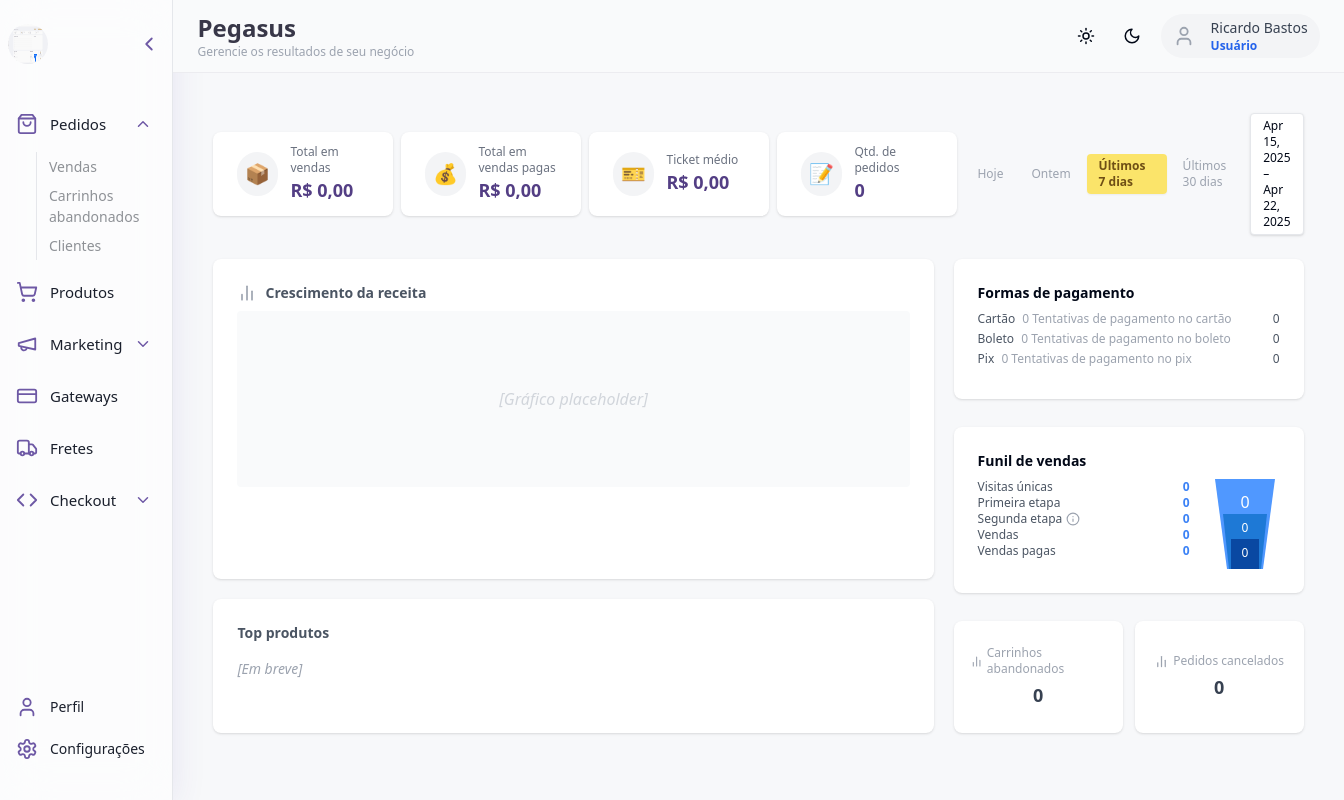
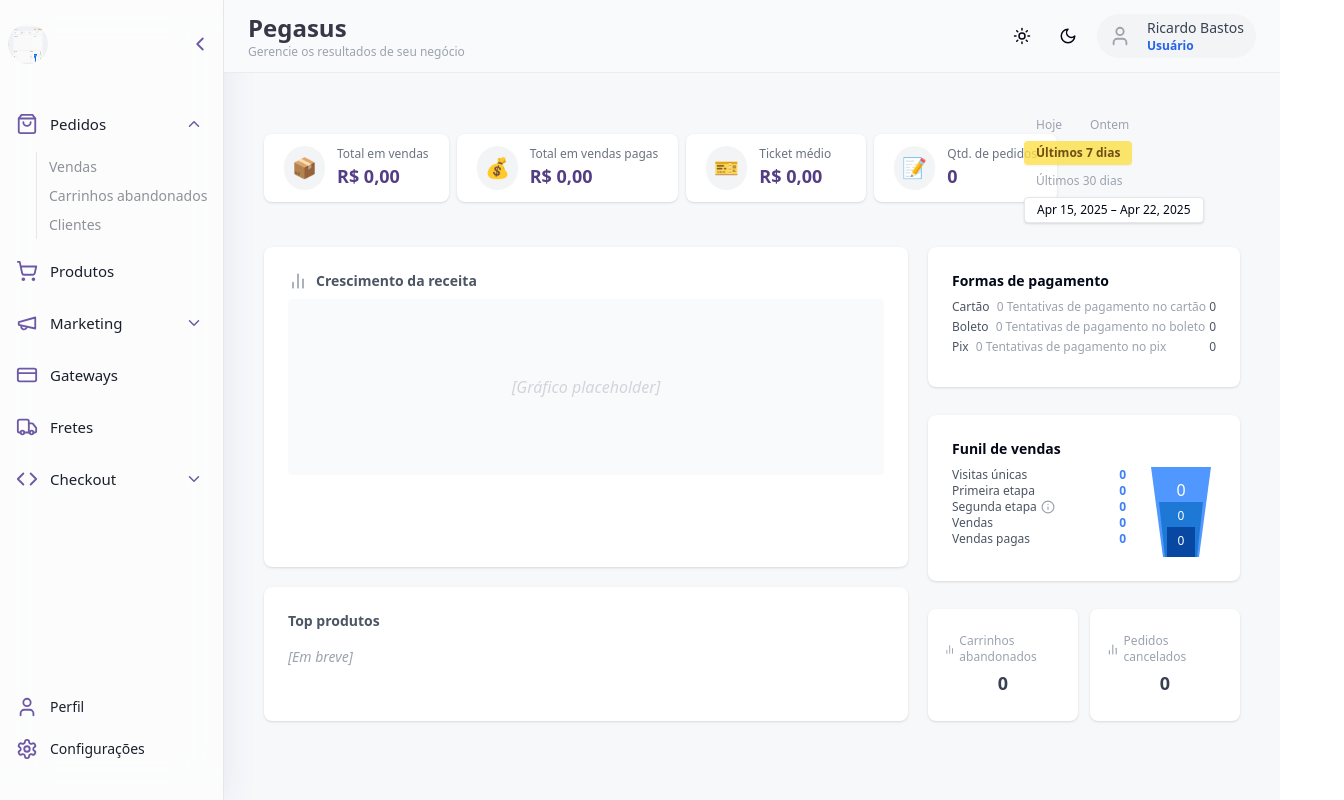
Before and after one commit to Rckbastos/clear-cart-checkout, a React (Vite) app: page / in a window 1280 px wide. Shown: the whole page, 1344 px wide, since content can reach past the window. Built offline with nearby package versions, Linux system fonts and the light colour scheme.

Commit message:
Fix: Make dashboard responsive
Implement responsiveness for the dashboard layout.

```diff
--- a/src/components/DashboardMetrics.tsx
+++ b/src/components/DashboardMetrics.tsx
@@ -1,3 +1,4 @@
+
 import { useIsAdmin } from "@/hooks/useIsAdmin";
 import { Button } from "@/components/ui/button";
 import { toast } from "@/components/ui/sonner";
@@ -23,10 +24,14 @@ export default function DashboardMetrics() {
 
   return (
     <section className="mb-4">
-      <div className="flex flex-col md:flex-row md:items-center md:justify-between gap-2">
-        <div className="flex gap-2">
+      <div className="flex flex-col gap-4 md:flex-row md:items-center md:justify-between">
+        {/* Metrics - Responsive horizontal scroll on mobile, flex on md+ */}
+        <div className="flex gap-2 overflow-x-auto pb-2 md:pb-0 scrollbar-thin scrollbar-thumb-gray-300 md:overflow-visible">
           {metrics.map((item, i) => (
-            <div key={i} className="flex items-center px-6 py-3 bg-white rounded-lg shadow transition min-w-[180px]">
+            <div
+              key={i}
+              className="flex items-center px-5 py-3 bg-white rounded-lg shadow min-w-[180px] transition shrink-0"
+            >
               <span className="bg-gray-100 rounded-full mr-3 p-2 text-xl">{item.icon}</span>
               <div>
                 <div className="text-xs text-gray-500">{item.label}</div>
@@ -35,18 +40,32 @@ export default function DashboardMetrics() {
             </div>
           ))}
         </div>
-        <div className="flex items-center gap-1 mt-2 md:mt-0">
+        {/* Filters and admin controls */}
+        <div className="flex flex-wrap items-center gap-2 md:gap-1 md:mt-0 mt-2">
           {last7days.map((d, i) =>
             typeof d === "string" ? (
-              <span key={i} className="text-xs text-gray-400 px-3 py-1 bg-transparent rounded cursor-pointer">{d}</span>
+              <span
+                key={i}
+                className="text-xs text-gray-400 px-3 py-1 bg-transparent rounded cursor-pointer"
+              >
+                {d}
+              </span>
             ) : (
-              <span key={i} className="text-xs px-3 py-1 bg-yellow-300/80 text-[#6f4f15] rounded font-semibold shadow-sm" style={{ minWidth: 80 }}>{d.label}</span>
+              <span
+                key={i}
+                className="text-xs px-3 py-1 bg-yellow-300/80 text-[#6f4f15] rounded font-semibold shadow-sm"
+                style={{ minWidth: 80 }}
+              >
+                {d.label}
+              </span>
             )
           )}
-          <span className="ml-2 px-3 py-1 bg-white rounded shadow text-xs border border-gray-200">Apr 15, 2025 – Apr 22, 2025</span>
+          <span className="px-3 py-1 mt-2 md:mt-0 bg-white rounded shadow text-xs border border-gray-200">
+            Apr 15, 2025 – Apr 22, 2025
+          </span>
 
           {isAdmin && (
-            <div className="ml-4 flex gap-2">
+            <div className="flex gap-2 mt-2 md:mt-0 w-full md:w-auto">
               <Button
                 variant="outline"
                 size="sm"
@@ -75,7 +94,7 @@ export default function DashboardMetrics() {
           <h3 className="font-medium text-blue-800 mb-2 flex items-center">
             <Shield size={16} className="mr-2" /> Controles de Administrador
           </h3>
-          <div className="flex gap-3">
+          <div className="flex flex-wrap gap-3">
             <Button size="sm" variant="outline" className="bg-white" onClick={() => toast.success("Usuários gerenciados com sucesso")}>
               Gerenciar Usuários
             </Button>
```
